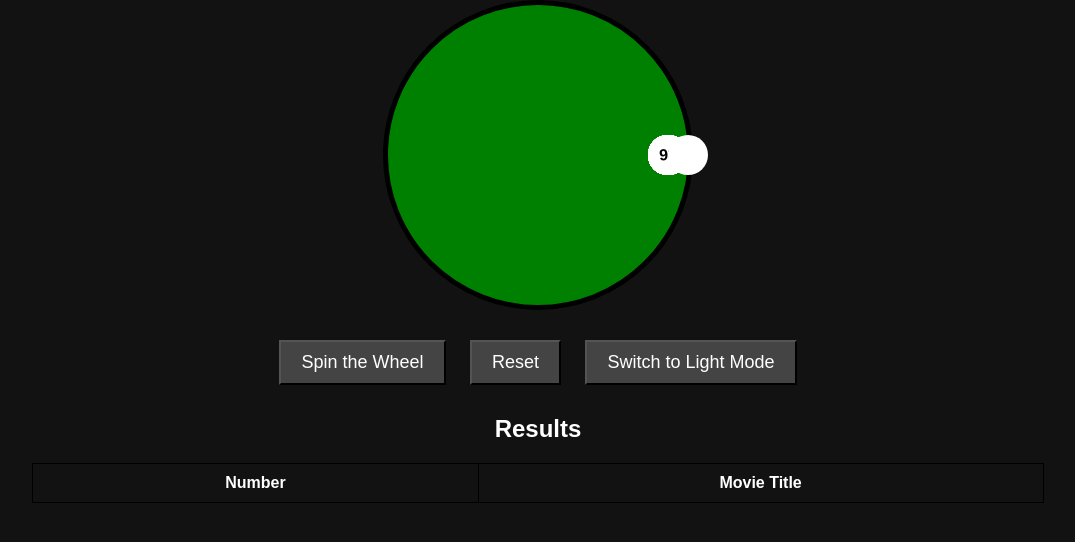
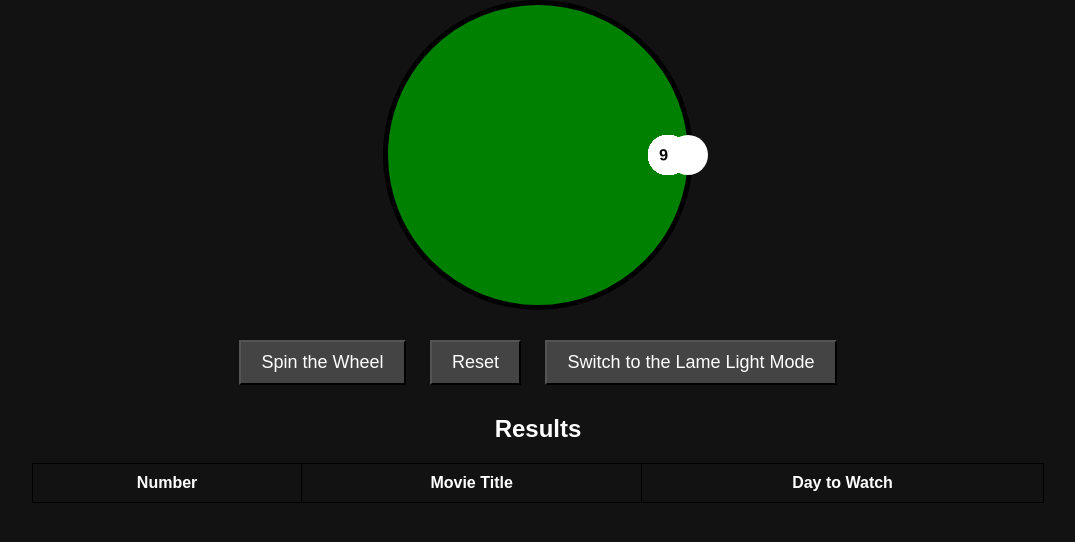
Before and after one commit to Malikf5/Malikf5.github.io, a plain HTML site: page movieroulette.html in a window 1280 px wide. Both pictures are taken after a click on the button "Switch to Dark Mode". Shown: the part 108-650 px from the top of the page, without its empty margins (102-1177 px from the left). Drawn offline with Linux system fonts and the light colour scheme.

Commit message:
Update movieroulette.html

```diff
--- a/movieroulette.html
+++ b/movieroulette.html
@@ -156,6 +156,7 @@
                 <tr>
                     <th>Number</th>
                     <th>Movie Title</th>
+					<th>Day to Watch</th>
                 </tr>
             </thead>
             <tbody></tbody>
@@ -173,7 +174,7 @@
             "Annabelle: Comes Home", "Annabelle: Creation", "The Curse Of Llorona", "IT", "IT: Chapter 2",
             "Insidious", "Insidious 2", "Insidious Chapter 3", "Insidious: Last Key", "The Ring",
             "The Ring 2", "The Grudge", "Hereditary", "Drag Me to Hell", "Apostle", "The Witch",
-            "Sinister", "Jeepers Creepers", "Jeepers Creepers 2", "Jeepers Creepers 3", "The Exorcism of Emily Rose",
+            "Sinister", "Replace", "Replace", "Replace", "The Exorcism of Emily Rose",
             "The Ritual", "As Above so Below", "Get Out", "Halloween (2018)", "Halloween Kills",
             "Halloween Ends", "A Nightmare on Elm Street (2010)", "Freddy vs Jason", "Jason X", "Jason Goes to Hell",
             "Friday the 13th (2009)", "Candyman", "Orphan", "Orphan: First Kill", "The Craft",
@@ -312,7 +313,7 @@
             if (document.body.classList.contains('light-mode')) {
                 document.body.classList.remove('light-mode');
                 document.body.classList.add('dark-mode');
-                themeToggle.textContent = 'Switch to Light Mode';
+                themeToggle.textContent = 'Switch to the Lame Light Mode';
                 saveProgress('theme', 'dark');
             } else {
                 document.body.classList.remove('dark-mode');
@@ -326,7 +327,7 @@
         function applyTheme() {
             if (themePreference === 'dark') {
                 document.body.classList.add('dark-mode');
-                themeToggle.textContent = 'Switch to Light Mode';
+                themeToggle.textContent = 'Switch to the lame Light Mode';
             } else {
                 document.body.classList.add('light-mode');
                 themeToggle.textContent = 'Switch to Dark Mode';
```
